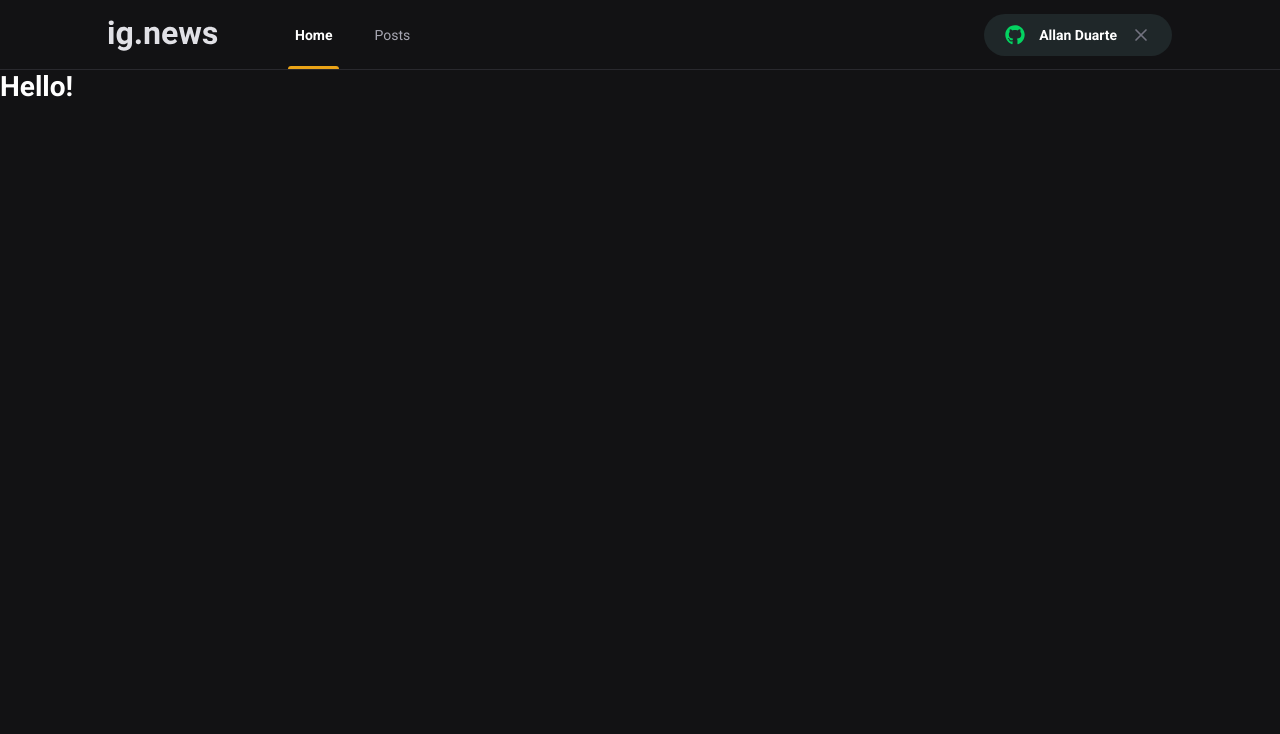
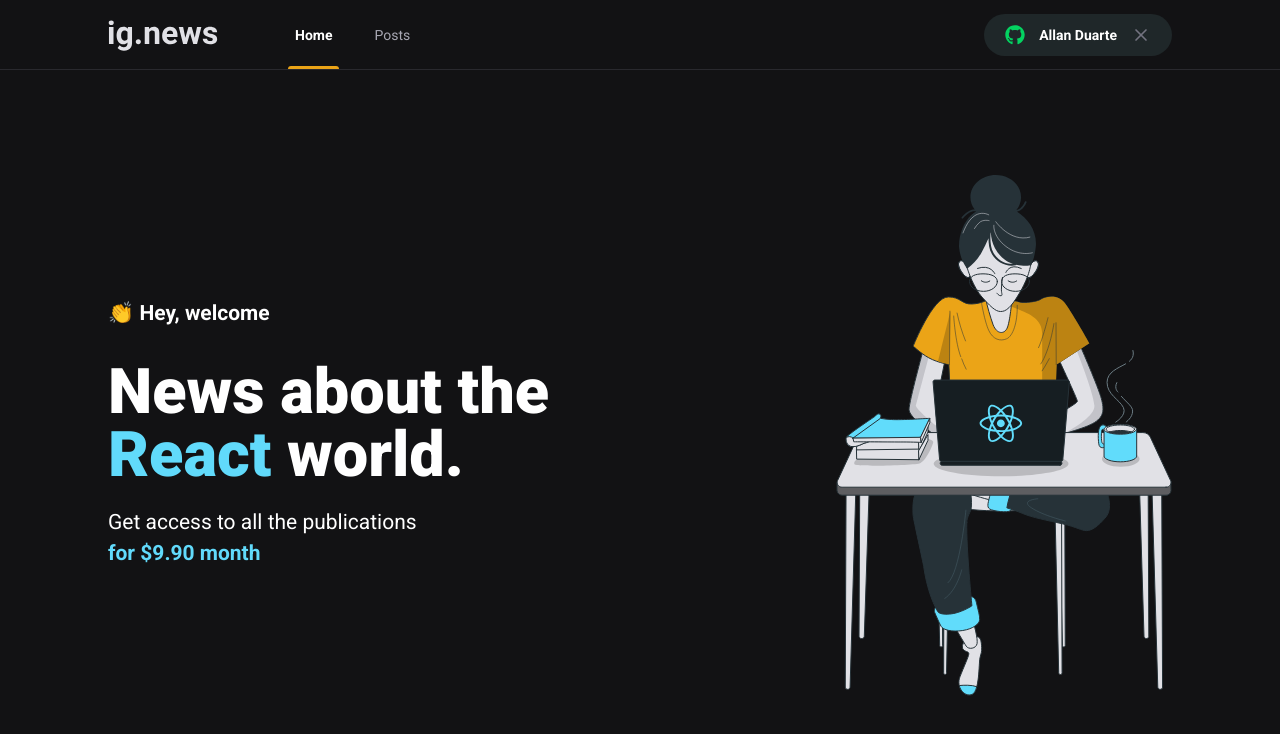
Before and after one commit to nullCommit/ignews, a Next.js app: page / in a window 1280 px wide. Shown: the top 734 px of the page. Built offline with nearby package versions, Linux system fonts and the light colour scheme.

Commit message:
Finaliza conteudo da pagina Home

```diff
--- /dev/null
+++ b/src/pages/home.module.scss
@@ -0,0 +1,41 @@
+.contentContainer {
+  max-width: 1120px;
+  margin: 0 auto;
+  padding: 0 2rem;
+  height: calc(100vh - 5rem);
+
+  display: flex;
+  align-items: center;
+  justify-content: space-between;
+}
+
+.hero {
+  max-width: 600px;
+
+  > span {
+    font-size: 1.5rem;
+    font-weight: bold;
+  }
+
+  h1 {
+    font-size: 4.5rem;
+    line-height: 4.5rem;
+    font-weight: 900;
+    margin-top: 2.5rem;
+
+    span {
+      color: var(--cyan-500);
+    }
+  }
+
+  p {
+    font-size: 1.5rem;
+    line-height: 2.25rem;
+    margin-top: 1.5rem;
+
+    span {
+      color: var(--cyan-500);
+      font-weight: bold;
+    }
+  }
+}
--- a/src/pages/index.tsx
+++ b/src/pages/index.tsx
@@ -1,12 +1,28 @@
 import Head from 'next/head';
+
+import styles from './home.module.scss';
 
 export default function Home() {
   return (
     <>
       <Head>
-        <title>Início | ig.news</title>
+        <title>Home | ig.news</title>
       </Head>
-      <h1>Hello!</h1>
+
+      <main className={styles.contentContainer}>
+        <section className={styles.hero}>
+          <span>👏 Hey, welcome</span>
+          <h1>
+            News about the <span>React</span> world.
+          </h1>
+          <p>
+            Get access to all the publications <br />
+            <span>for $9.90 month</span>
+          </p>
+        </section>
+
+        <img src='/images/avatar.svg' alt='Girl coding' />
+      </main>
     </>
   );
 }
```
